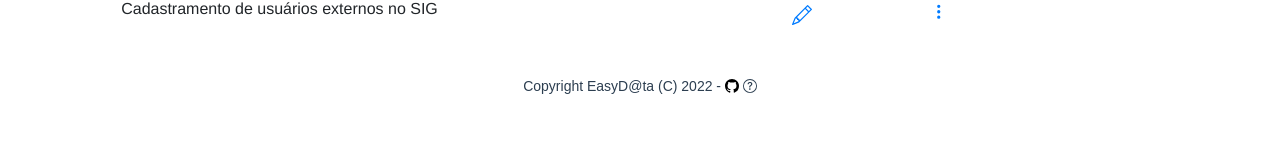
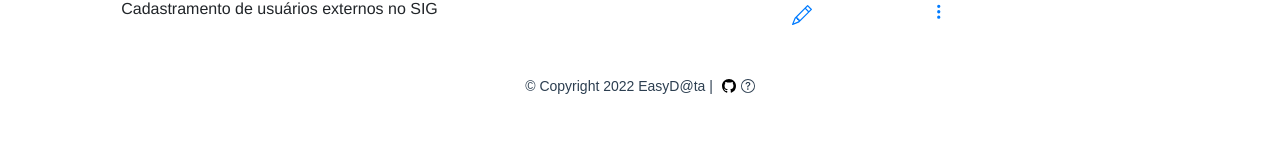
Before and after one commit to paulojunior-ufla/easydata, a Vue app: page / in a window 1280 px wide. Shown: the part 122-285 px from the top of the page. Built offline with nearby package versions, Linux system fonts and the light colour scheme.

Commit message:
feat(footer): add copyright HTML symbol and get current year dynamically

```diff
--- a/src/components/FooterGeral.vue
+++ b/src/components/FooterGeral.vue
@@ -1,6 +1,10 @@
 <template>
   <div class="footer">
-    <p>Copyright EasyD@ta (C) 2022 -  <a href="https://github.com/paulojunior-ufla/easydata"><b-icon icon="github"/></a> <b-icon icon="question-circle" role="button"/></p>
+    <p>© Copyright {{currentYear}} EasyD@ta | <a href="https://github.com/paulojunior-ufla/easydata">
+        <b-icon icon="github" />
+      </a>
+      <b-icon icon="question-circle" role="button" />
+    </p>
   </div>
 </template>
 
@@ -9,6 +13,11 @@ export default {
   name: 'FooterGeral',
   props: {
     msg: String
+  },
+  data () {
+    return {
+      currentYear: new Date().getFullYear()
+    }
   }
 }
 </script>
@@ -23,7 +32,9 @@ export default {
   line-height: 12px;
   text-align: center;
 }
+
 .footer a {
   color: initial;
+  padding: 5px;
 }
 </style>
```
